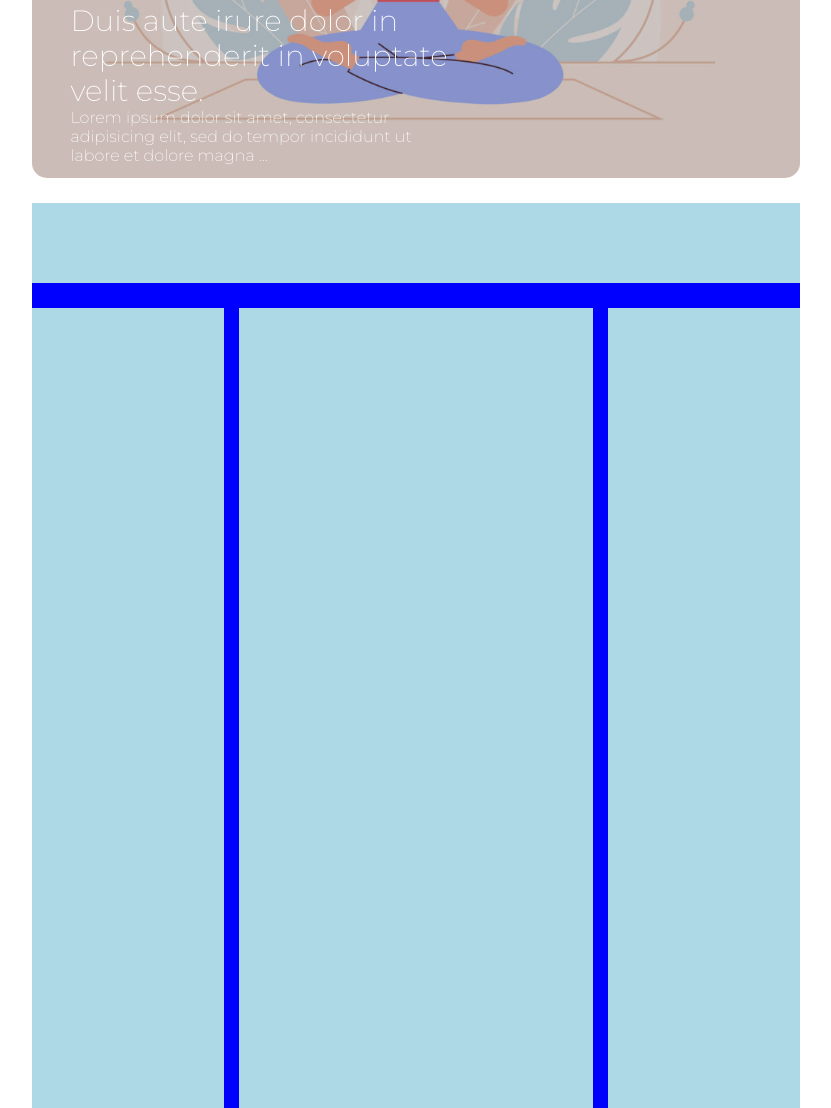
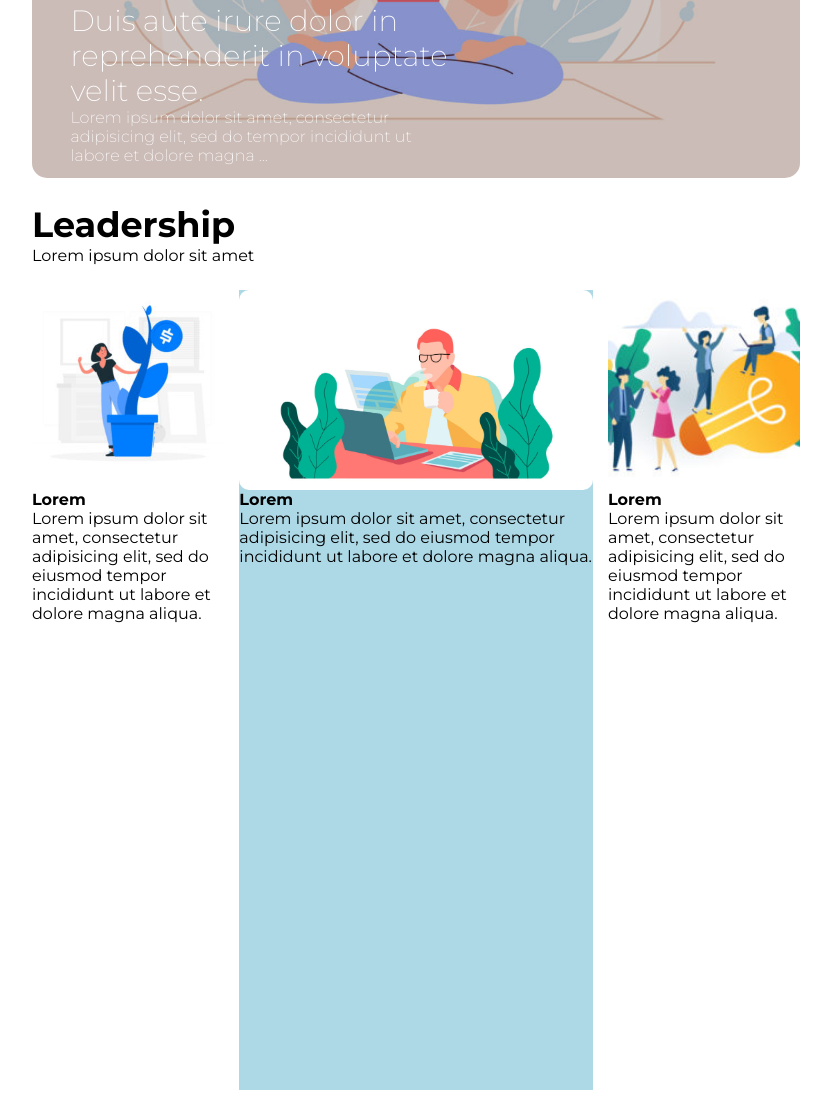
Before and after one commit to plinio-dev/htmlcss-wp, a plain HTML site: page index.html in a window 1280 px wide. Shown: the part 456-1564 px from the top of the page, without its empty margins (224-1055 px from the left). Drawn offline with Linux system fonts and the light colour scheme.

Commit message:
Titolo section + colonne + hover

```diff
--- a/css/style.css
+++ b/css/style.css
@@ -11,6 +11,7 @@ body {
   width: 60%;
   margin: auto;
 }
+
 /* intestazione */
 header {
   width: 100%;
@@ -24,7 +25,6 @@ header > div {
 
 img {
   width: 100%;
-
 }
 
 nav {
@@ -44,7 +44,6 @@ a {
  a:hover {
   color: hsl(17deg 17% 75%);
 }
-
 /* end intestazione */
 
 /* hero */
@@ -59,7 +58,7 @@ header, .hero {
   background-position: center;
   background-size: cover;
   background-repeat: no-repeat;
-  background-color: yellow;
+  /* background-color: yellow; */
   border-radius: 15px;
   position: relative;
   z-index: 0;
@@ -90,28 +89,30 @@ h2 {
   color: white;
 }
 
-p {
+.testo-hero p {
   font-size: 12pt;
   color: white;
   font-weight: 200;
 }
-
-
-
 /* end hero */
 
 /* sezione centrale  */
 
 section {
   width: 100%;
-  background-color: blue;
+  /* background-color: blue; */
 }
 
 .box-titolo {
   width: 100%;
-  height: 80px;
-  background-color: lightblue;
+  /* height: 80px; */
+  /* background-color: lightblue; */
   margin-bottom: 25px;
+  color: black;
+}
+
+h1 {
+  font-size: 35px;
 }
 
 .row {
@@ -122,8 +123,53 @@ section {
 .col-left, .col-right {
   float: left;
   width: 25%;
-  height: 800px;
-  background-color: lightblue;
+  /* height: 800px; */
+  /* background-color: lightblue; */
+}
+
+.img-left, .img-center, .img-right {
+  background-position: center;
+  background-repeat: no-repeat;
+  background-size: cover;
+  width: 100%;
+  height: 200px;
+  border-radius: 10px;
+  position: relative;
+  z-index: 0;
+
+}
+
+.overlay-2 {
+  opacity: 0;
+  background-color: grey;
+  position: absolute;
+  height: 200px;
+  width: 100%;
+  transition: .5s ease;
+  top: 0;
+  left: 0;
+  right: 0;
+  bottom: 0;
+  background-color: rgba(0, 0, 0, 0.2);
+  border-radius: 15px;
+}
+
+.img-left:hover .overlay-2 {
+  opacity: 1;
+}
+
+.img-left {
+  background-image: url(../img/img-1.jpg);
+}
+.img-center {
+  background-image: url(../img/banner-2.jpg);
+}
+.img-right {
+  background-image: url(../img/img-3.jpg);
+}
+.col-left {
+  float: left;
+  width: 25%;
 }
 
 .col-center {
--- a/index.html
+++ b/index.html
@@ -35,21 +35,37 @@
           <h2>Duis aute irure dolor in reprehenderit in voluptate velit esse.</h2>
           <p>Lorem ipsum dolor sit amet, consectetur adipisicing elit, sed do tempor incididunt ut labore et dolore magna ...</p>
         </div>
-
-
         <div class="overlay"></div>
-
-
       </div>
       <!-- end inizio hero -->
       <!-- sezione centrale -->
       <section >
-        <div class="box-titolo"></div>
+        <div class="box-titolo">
+          <h1>Leadership</h1>
+          <p>Lorem ipsum dolor sit amet</p>
+        </div>
         <div class="row clearfix">
-          <div class="col-left"></div>
-          <div class="col-center"></div>
-          <div class="col-right"></div>
+          <div class="col-left">
+            <div class="img-left">
+              <div class="overlay-2"></div>
+            </div>
+
+
+            <h4>Lorem</h4>
+            <p>Lorem ipsum dolor sit amet, consectetur adipisicing elit, sed do eiusmod tempor incididunt ut labore et dolore magna aliqua.</p>
+          </div>
+          <div class="col-center">
+            <div class="img-center"></div>
+            <h4>Lorem</h4>
+            <p>Lorem ipsum dolor sit amet, consectetur adipisicing elit, sed do eiusmod tempor incididunt ut labore et dolore magna aliqua.</p>
+          </div>
+          <div class="col-right">
+            <div class="img-right"></div>
+            <h4>Lorem</h4>
+            <p>Lorem ipsum dolor sit amet, consectetur adipisicing elit, sed do eiusmod tempor incididunt ut labore et dolore magna aliqua.</p>
+          </div>
         </div>
+
       </section>
       <!-- sezione centrale -->
       <footer></footer>
```
